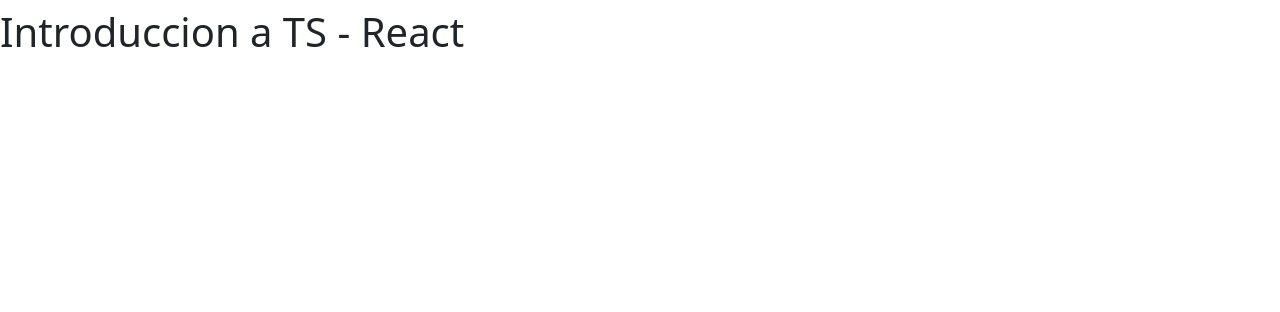
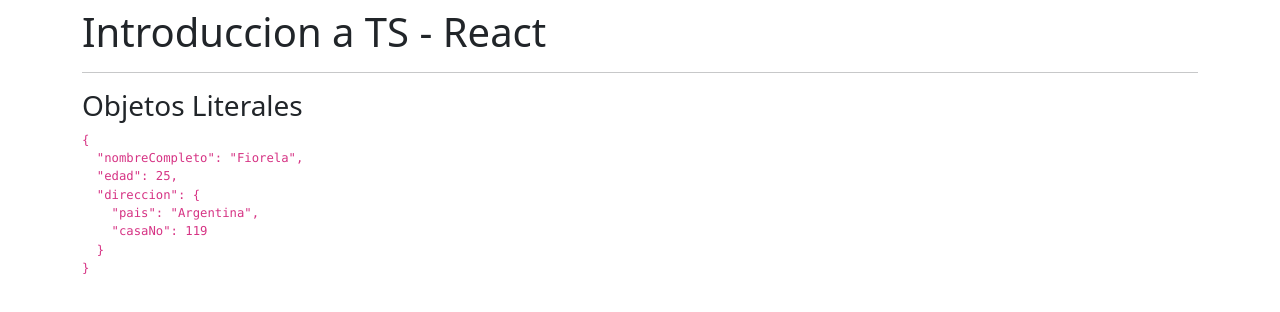
Before and after one commit to Cristaldo-Fiorela/React-Native-Udemy, a React (Vite) app in the folder 01-React+Typescript/: page / in a window 1280 px wide. Shown: the top 312 px of the page. Built offline with nearby package versions, Linux system fonts and the light colour scheme.

Commit message:
reforzando tipos basicos ts, objetos literales e interfaces

```diff
--- a/01-React+Typescript/index.html
+++ b/01-React+Typescript/index.html
@@ -7,7 +7,7 @@
     <link href="https://cdn.jsdelivr.net/npm/bootstrap@5.3.2/dist/css/bootstrap.min.css" rel="stylesheet" integrity="sha384-T3c6CoIi6uLrA9TneNEoa7RxnatzjcDSCmG1MXxSR1GAsXEV/Dwwykc2MPK8M2HN" crossorigin="anonymous">
     <title>Reforzamiento React + TS</title>
   </head>
-  <body>
+  <body class="container">
     <div id="root"></div>
     <script type="module" src="/src/main.tsx"></script>
   </body>
--- a/01-React+Typescript/src/App.tsx
+++ b/01-React+Typescript/src/App.tsx
@@ -1,8 +1,13 @@
+import ObjetosLiterales from "./typescript/ObjetosLiterales"
+import TiposBasicos from "./typescript/TiposBasicos"
 
 const App = () => {
   return (
     <div className='mt-2'>
       <h1>Introduccion a TS - React</h1>
+      <hr />
+      {/* <TiposBasicos /> */}
+      <ObjetosLiterales />
     </div>
   )
 }
--- /dev/null
+++ b/01-React+Typescript/src/typescript/ObjetosLiterales.tsx
@@ -0,0 +1,37 @@
+// * Interfaces
+interface Persona {
+    nombreCompleto: string;
+    edad: number;
+    direccion: Direccion;
+}
+
+interface Direccion {
+    pais: string;
+    casaNo: number;
+}
+
+const ObjetosLiterales = () => {
+
+    // Objeto literal
+    const persona: Persona = {
+        nombreCompleto: 'Fiorela',
+        edad: 25,
+        direccion: {
+            pais: 'Argentina',
+            casaNo: 119
+        }
+    }
+
+    return (
+        <>
+            <h3>Objetos Literales</h3>
+            <code>
+                <pre>
+                    {JSON.stringify(persona, null, 2)}
+                </pre>
+            </code>
+        </>
+    )
+}
+
+export default ObjetosLiterales
--- /dev/null
+++ b/01-React+Typescript/src/typescript/TiposBasicos.tsx
@@ -0,0 +1,18 @@
+
+const TiposBasicos = () => {
+
+    const nombre: string = 'Fiorela';
+    const edad: number = 25;
+    const estaActivo: boolean = true;
+
+    const poderes: string[] = ['volar', 'ver el futuro'];
+    return (
+        <>
+            <h3>Tipos Basicos</h3>
+            {nombre}, {edad}, {(estaActivo) ? 'activo' : 'no activo'}
+            {poderes.join(', ')}
+        </>
+    )
+}
+
+export default TiposBasicos
```
